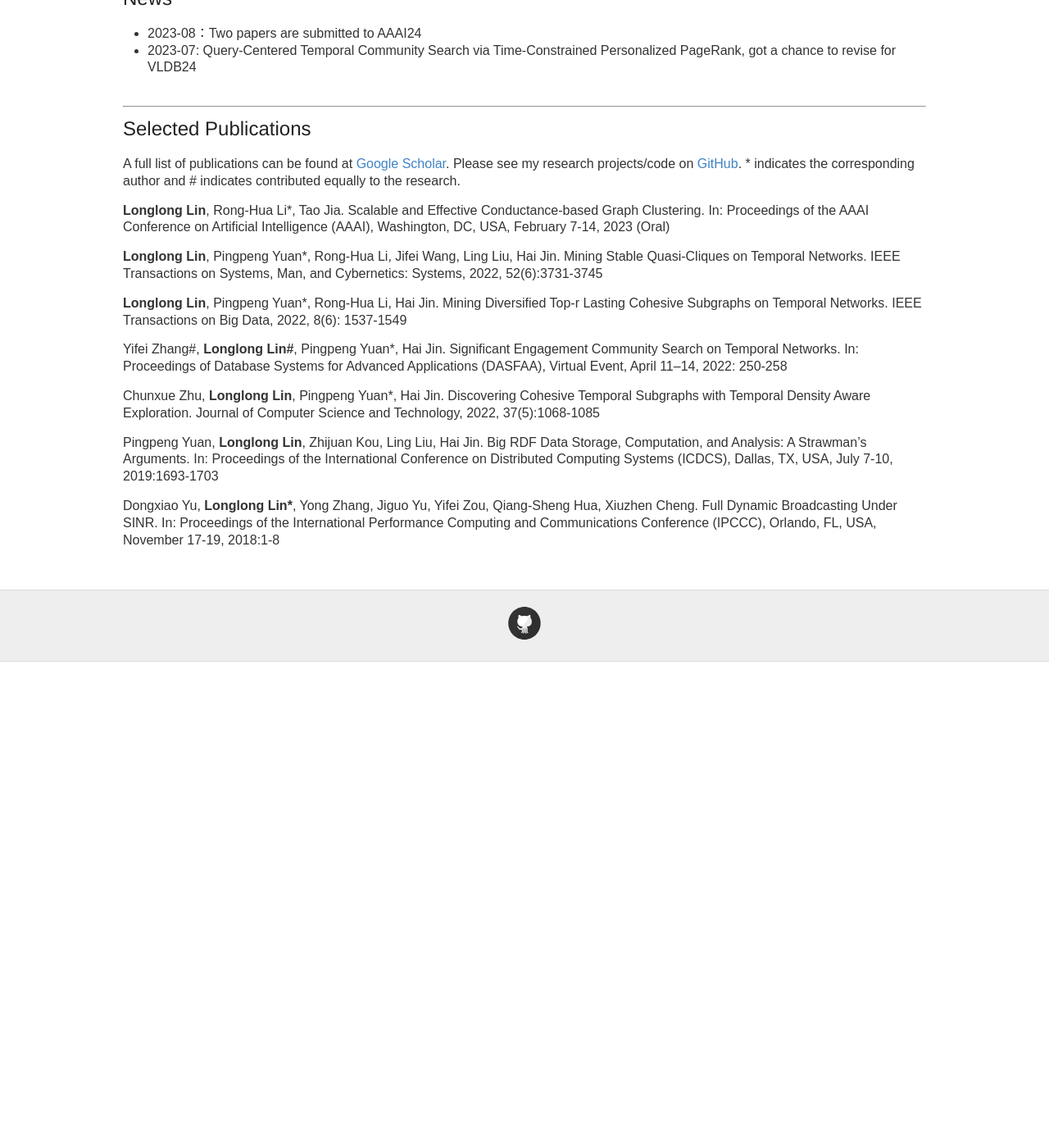
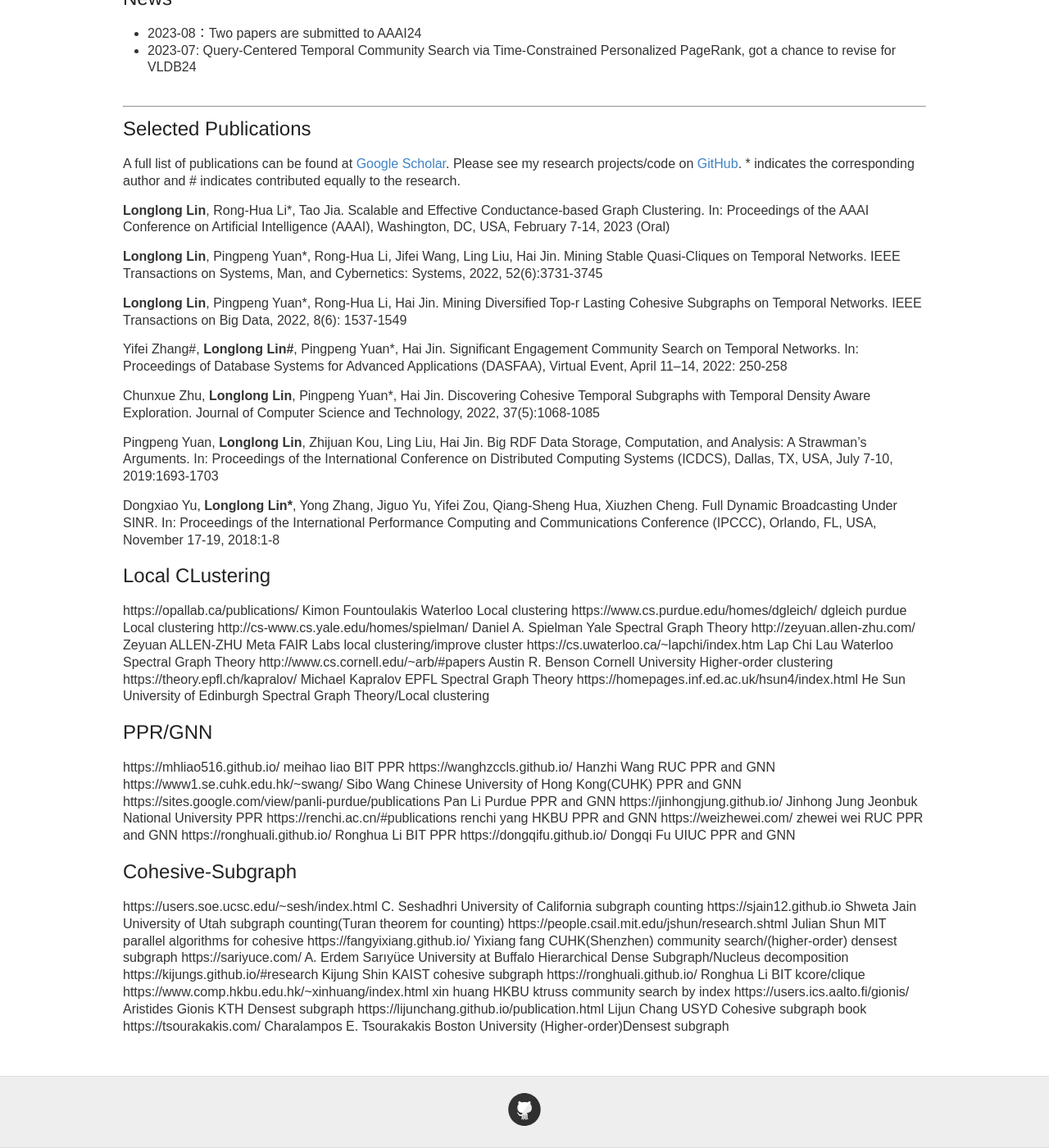
Before and after one commit to longlonglin/longlonglin.github.io, a Jekyll site: the page built from index.md, in a window 1280 px wide and 1400 px high, scrolled down 447 px. Shown: the whole window at 82% size. Built offline with Jekyll 4.4.1, drawn with Linux system fonts in a browser that asks for light colours; our own code applies the rules of GitHub Pages for plain Markdown files; before the commit the page ends 1254 px from its top, so only the background shows below that.

Commit message:
Update index.md

```diff
--- a/index.md
+++ b/index.md
@@ -38,4 +38,46 @@ Chunxue Zhu, **Longlong Lin**, Pingpeng Yuan<sup>*</sup>, Hai Jin.  Discovering
 
 Pingpeng Yuan, **Longlong Lin**, Zhijuan Kou, Ling Liu, Hai Jin. Big RDF Data Storage, Computation, and Analysis: A Strawman’s Arguments. In: Proceedings of the International Conference on Distributed Computing Systems (ICDCS), Dallas, TX, USA, July 7-10, 2019:1693-1703 <br>
 
-Dongxiao Yu, **Longlong Lin<sup>*</sup>**, Yong Zhang, Jiguo Yu, Yifei Zou, Qiang-Sheng Hua, Xiuzhen Cheng. Full Dynamic Broadcasting Under SINR.  In: Proceedings of the International Performance Computing and Communications Conference (IPCCC), Orlando, FL, USA, November 17-19, 2018:1-8 <br>
+Dongxiao Yu, **Longlong Lin<sup>*</sup>**, Yong Zhang, Jiguo Yu, Yifei Zou, Qiang-Sheng Hua, Xiuzhen Cheng. Full Dynamic Broadcasting Under SINR.  In: Proceedings of the International Performance Computing and Communications Conference (IPCCC), Orlando, FL, USA, November 17-19, 2018:1-8 <be>
+
+
+## Local CLustering
+https://opallab.ca/publications/    Kimon Fountoulakis   Waterloo    Local clustering
+https://www.cs.purdue.edu/homes/dgleich/      dgleich            purdue   Local clustering
+http://cs-www.cs.yale.edu/homes/spielman/     Daniel A. Spielman          Yale      Spectral Graph Theory
+http://zeyuan.allen-zhu.com/                  Zeyuan ALLEN-ZHU    Meta FAIR Labs     local clustering/improve cluster
+https://cs.uwaterloo.ca/~lapchi/index.htm    Lap Chi Lau        Waterloo    Spectral Graph Theory
+http://www.cs.cornell.edu/~arb/#papers    Austin R. Benson     Cornell University   Higher-order clustering
+https://theory.epfl.ch/kapralov/         Michael Kapralov         EPFL           Spectral Graph Theory
+https://homepages.inf.ed.ac.uk/hsun4/index.html       He Sun     University of Edinburgh    Spectral Graph Theory/Local clustering
+
+
+
+
+
+## PPR/GNN
+https://mhliao516.github.io/                  meihao liao             BIT   PPR
+https://wanghzccls.github.io/                 Hanzhi Wang        RUC   PPR and GNN
+https://www1.se.cuhk.edu.hk/~swang/            Sibo Wang         Chinese University of Hong Kong(CUHK)     PPR and GNN
+https://sites.google.com/view/panli-purdue/publications     Pan Li    Purdue              PPR and GNN
+https://jinhongjung.github.io/    Jinhong Jung   Jeonbuk National University    PPR
+https://renchi.ac.cn/#publications    renchi yang HKBU   PPR and GNN
+https://weizhewei.com/     zhewei wei  RUC PPR and GNN
+https://ronghuali.github.io/   Ronghua Li BIT PPR
+https://dongqifu.github.io/ Dongqi Fu UIUC PPR and GNN
+
+
+## Cohesive-Subgraph
+
+
+https://users.soe.ucsc.edu/~sesh/index.html   C. Seshadhri  University of California  subgraph counting
+https://sjain12.github.io                      Shweta Jain   University of Utah      subgraph counting(Turan theorem for counting)
+https://people.csail.mit.edu/jshun/research.shtml    Julian Shun    MIT    parallel algorithms for cohesive
+https://fangyixiang.github.io/                Yixiang fang    CUHK(Shenzhen)      community search/(higher-order) densest  subgraph
+https://sariyuce.com/                        A. Erdem Sarıyüce   University at Buffalo          Hierarchical Dense Subgraph/Nucleus decomposition
+https://kijungs.github.io/#research      Kijung Shin    KAIST   cohesive subgraph
+https://ronghuali.github.io/   Ronghua Li BIT kcore/clique
+https://www.comp.hkbu.edu.hk/~xinhuang/index.html xin huang HKBU ktruss community search by index
+https://users.ics.aalto.fi/gionis/   Aristides Gionis  KTH Densest subgraph
+https://lijunchang.github.io/publication.html Lijun Chang USYD Cohesive subgraph book
+https://tsourakakis.com/   Charalampos E. Tsourakakis   Boston University (Higher-order)Densest subgraph
```
